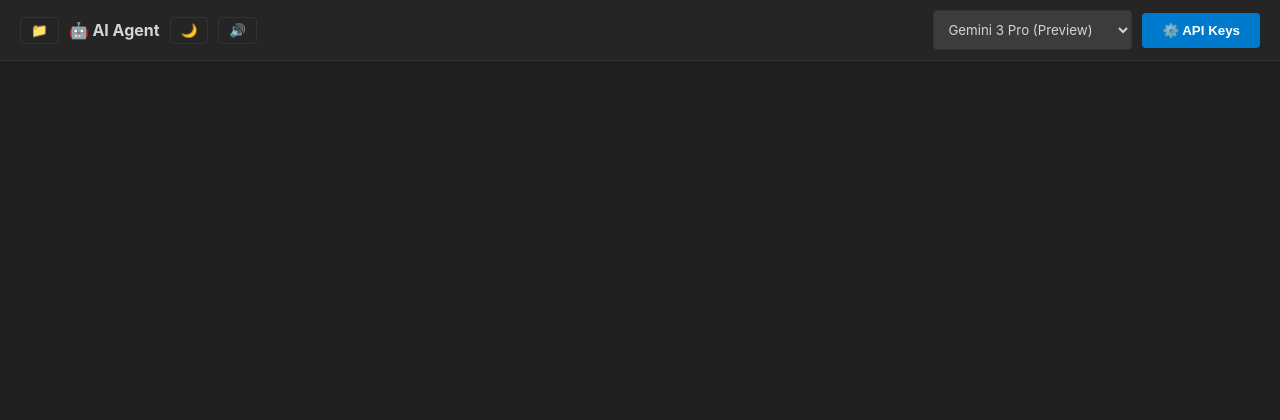
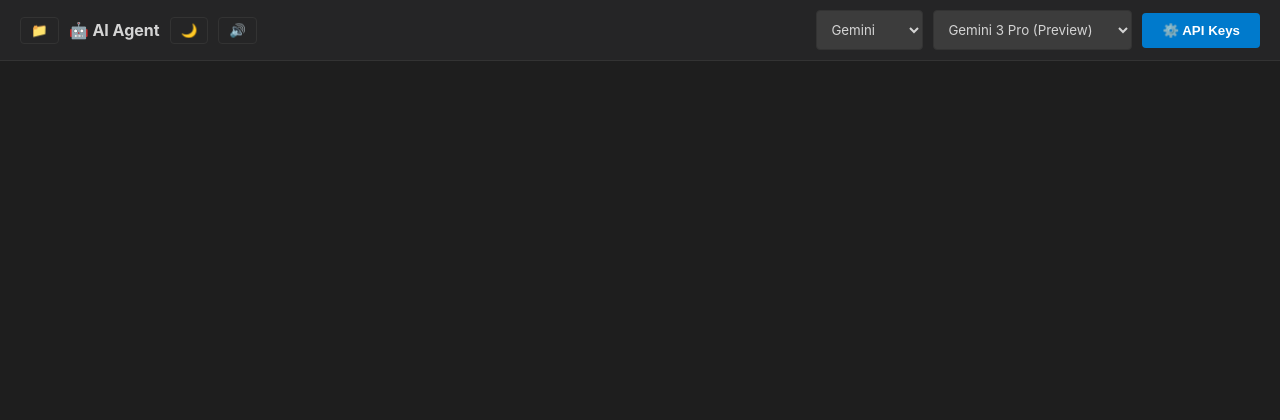
Before and after one commit to constantinbender51-cmyk/Four, a Flask app: page / in a window 1280 px wide. Shown: the top 420 px of the page. Run offline with Flask 3, Linux system fonts and the light colour scheme.

Commit message:
Update index.html

```diff
--- a/templates/index.html
+++ b/templates/index.html
@@ -321,6 +321,10 @@
         <button class="secondary" id="muteToggle" onclick="toggleMute()" style="padding: 5px 10px;">🔊</button>
     </div>
     <div class="header-controls">
+        <select id="provider">
+            <option value="gemini">Gemini</option>
+            <option value="deepseek">DeepSeek</option>
+        </select>
         <select id="model">
             <option value="gemini-3-pro-preview">Gemini 3 Pro (Preview)</option>
             <option value="gemini-3-flash-preview">Gemini 3 Flash (Preview)</option>
@@ -332,8 +336,6 @@
             <option value="deepseek-coder">DeepSeek Coder</option>
             <option value="deepseek-chat">DeepSeek Chat</option>
         </select>
-
-
         <button onclick="toggleSettings()">⚙️ API Keys</button>
     </div>
 </header>
```
